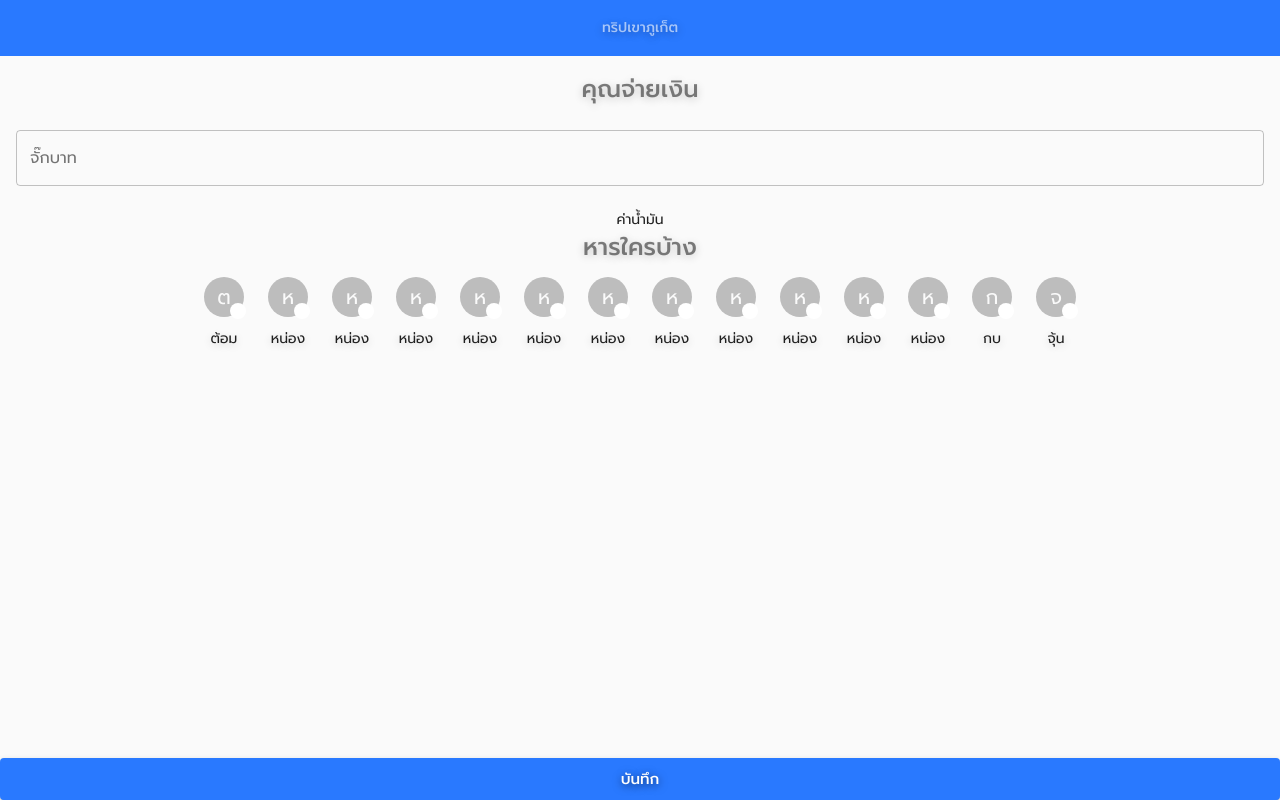
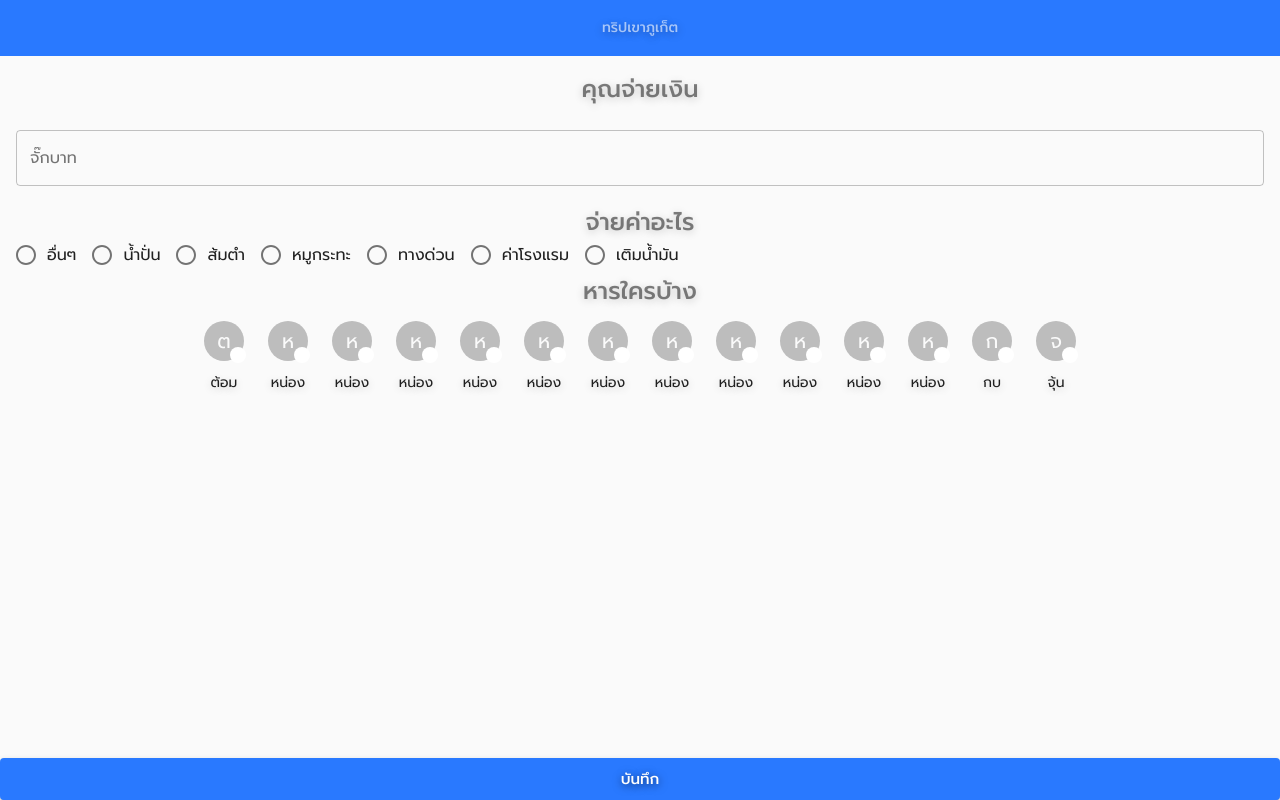
Before and after one commit to AnuchitO/fe-jugbaht, a React (Create React App) app: page / in a window 1280 px wide. Built offline with nearby package versions, Linux system fonts and the light colour scheme.

Commit message:
add options note

```diff
--- a/src/components/Expense/Expense.js
+++ b/src/components/Expense/Expense.js
@@ -5,10 +5,14 @@ import CheckCircleRoundedIcon from "@material-ui/icons/CheckCircleRounded";
 import {
   TextField,
   FormControl,
+  FormLabel,
   FormHelperText,
+  FormControlLabel,
   Button,
   IconButton,
-  Avatar
+  Avatar,
+  Radio,
+  RadioGroup
 } from "@material-ui/core";
 import Checkbox from "@material-ui/core/Checkbox";
 import FiberManualRecordSharpIcon from "@material-ui/icons/FiberManualRecordSharp";
@@ -38,6 +42,16 @@ const Expense = () => {
     { name: "จุ้น" }
   ];
 
+  const options = [
+    { value: "อื่นๆ" },
+    { value: "น้ำปั่น" },
+    { value: "ส้มตำ" },
+    { value: "หมูกระทะ" },
+    { value: "ทางด่วน" },
+    { value: "ค่าโรงแรม" },
+    { value: "เติมน้ำมัน" }
+  ];
+
   return (
     <div>
       <div className={styles.root}>
@@ -52,7 +66,26 @@ const Expense = () => {
           />
           {/* <FormHelperText>ค่าน้ำปั่น</FormHelperText> */}
         </FormControl>
-        <div className={styles.note}>ค่าน้ำมัน</div>
+        <FormLabel className={styles.title}>จ่ายค่าอะไร</FormLabel>
+        <div className={styles.note}>
+          <FormControl className={styles.note}>
+            <RadioGroup
+              aria-label="note"
+              name="note"
+              // value={value}
+              // onChange={handleChange}
+            >
+              {options.map(option => (
+                <FormControlLabel
+                  value={option.value}
+                  control={<Radio />}
+                  label={option.value}
+                />
+              ))}
+            </RadioGroup>
+            {/* TODO: add note by using comment */}
+          </FormControl>
+        </div>
         <div className={styles.title}>หารใครบ้าง</div>
         <div className={styles.members}>
           {members.map(member => (
--- a/src/components/Expense/Expense.module.scss
+++ b/src/components/Expense/Expense.module.scss
@@ -50,6 +50,7 @@
 
 .badge {
   display: flex;
+  z-index: -1;
 }
 
 .members {
@@ -71,4 +72,9 @@
 
 .note {
   display: flex;
+  flex-direction: row;
+  flex-basis: 100%;
+  max-height: 40px;
+  width: 100%;
+  overflow: scroll;
 }
```
